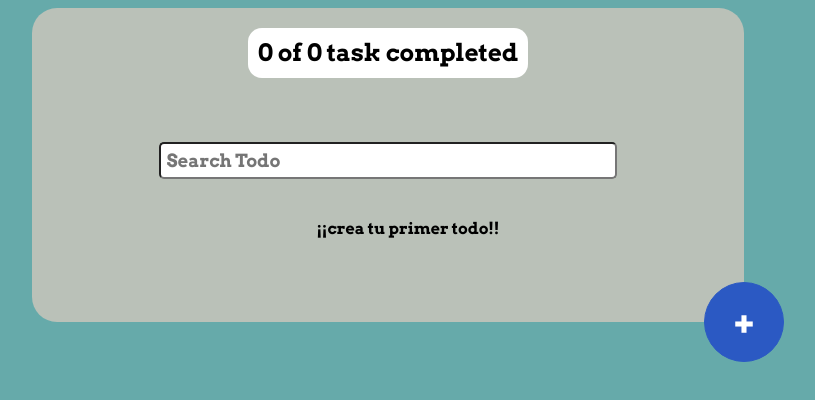
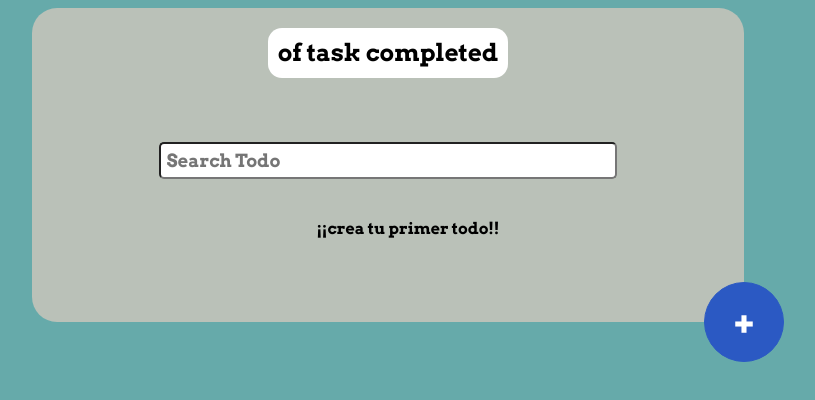
Before and after one commit to GeorgeGuerrero904/ReactLearn, a React (Create React App) app: page / in a window 1280 px wide. Shown: the top 400 px of the page, without its empty margins (252-1067 px from the left). Built offline with nearby package versions, Linux system fonts and the light colour scheme.

Commit message:
using a context to share status from files and components sonme bugs to be fixed

```diff
--- a/src/App.js
+++ b/src/App.js
@@ -1,8 +1,9 @@
 //import logo from './logo.svg';
 import './App.css';
+import './css/Main.css';
 import React from 'react';
 import { AppUI } from './Components/AppUI';
-import './css/Main.css';
+import { TodoProvider } from './TodoContext';
 
 // const DefaultTodos = [
 //   { text: 'tets 1', completed: true, step: 1 },
@@ -10,98 +11,16 @@ import './css/Main.css';
 //   { text: 'tets 3', completed: false, step: 3 }
 // ];
 
-function useLocalStorage(itemName, initialValue) {
-  const [loading, setLoading] = React.useState(true)
-  const [item, setItem] = React.useState(initialValue);
-  React.useEffect(() => {
-    setTimeout(() => {
-      const localStorageItem = localStorage.getItem(itemName);
-      let parsedItem;
-      if (!localStorageItem) {
-        localStorage.setItem(itemName, JSON.stringify(initialValue));
-        parsedItem = [];
-
-      } else {
-        parsedItem = JSON.parse(localStorageItem);
-      }
-
-      setItem(parsedItem);
-      setLoading(false);
-    }, 1000);
-  });
 
 
-  const saveItem = function (newItem) {
-    const ItemStr = JSON.stringify(newItem);
-    localStorage.setItem(itemName, ItemStr);
-    setItem(newItem);
-  }
-
-  return {
-    item ,
-    saveItem,
-    loading,
-  }
-}
-
 function App(props) {
-  const  {
-    item : todos,
-    saveItem: saveTodos,
-    loading,
-  } = useLocalStorage("todosList", []);
-
-  const [searchValue, setSearchValue] = React.useState('');
-  const completedTodos = todos.filter(todo => !!todo.completed).length;
-  const totalTodos = todos.length;
-
-
-  let searchedTodos = [];
-
-  if (!searchValue.length > 0) {
-    searchedTodos = todos;
-  } else {
-    const currentSearch = searchValue.toLowerCase();
-    searchedTodos = todos.filter(Element => {
-      return Element.text.toLowerCase().includes(currentSearch);
-    })
-  }
-
-
-
-  const changeTodoStatus = (text) => {
-    const todoIndex = todos.findIndex(todo => todo.text === text);
-    const newTodos = [...todos];
-    console.log("setting value to ", newTodos[todoIndex].completed === true ? false : true)
-    newTodos[todoIndex].completed = newTodos[todoIndex].completed === true ? false : true;
-    saveTodos(newTodos);
-  }
-
-  const deleteTodo = (text) => {
-    const todoIndex = todos.findIndex(todo => todo.text === text);
-    const newTodos = [...todos];
-    newTodos.splice(todoIndex, 1);
-    console.log("removing element", todoIndex)
-    saveTodos(newTodos);
-  }
-
-  // React.useEffect(()=>{
-  //   console.log("use effect triggered")
-  // }, [totalTodos]);
 
 
   return (
-    <AppUI
-      loading={loading}
-      totalTodos={totalTodos}
-      completedTodos={completedTodos}
-      searchValue={searchValue}
-      setSearchValue={setSearchValue}
-      searchedTodos={searchedTodos}
-      changeTodoStatus={changeTodoStatus}
-      deleteTodo={deleteTodo}
-    />
-  );
+    <TodoProvider>
+      <AppUI/>
+    </TodoProvider>
+      );
 }
 
 export default App;
--- a/src/Components/AppUI.js
+++ b/src/Components/AppUI.js
@@ -1,22 +1,22 @@
 import React from "react";
 
-import {TodoCounter} from './TodoCounter'
+import { TodoCounter } from './TodoCounter'
 import { TodoSearch } from './TodoSearch';
 import { CreateTodoButton } from './CreateTodoButton'
 import { TodoList } from './TodoList';
 import { TodoItem } from './TodoItem';
+import { TodoContext } from "../TodoContext";
 
-function AppUI({totalTodos, completedTodos, searchValue, setSearchValue, searchedTodos, changeTodoStatus, deleteTodo, loading, error}) {
+function AppUI() {
+
+
     return (
         <React.Fragment>
-            <TodoCounter
-                total={totalTodos}
-                completed={completedTodos}
-            />
-            <TodoSearch
-                searchValue={searchValue}
-                setSearchValue={setSearchValue}
-            />
+            <TodoCounter />
+            <TodoSearch />
+            <TodoContext.Consumer>
+                {({error, loading, searchedTodos, completedTodos, deleteTodo, changeTodoStatus}) => {
+                    return (
                         <TodoList>
                             {error && <p> ¡¡ERROR!!</p>}
                             {loading && <p>Cargando....</p>}
@@ -34,6 +34,9 @@ function AppUI({totalTodos, completedTodos, searchValue, setSearchValue, searche
                                     />
                                 })}
                         </TodoList>
+                    );
+                }}
+            </TodoContext.Consumer>
             <CreateTodoButton />
         </React.Fragment>
 
--- /dev/null
+++ b/src/TodoContext/index.js
@@ -0,0 +1,65 @@
+import React from "react";
+import { useLocalStorage } from "./useLocalStorage";
+
+const TodoContext = React.createContext()
+
+function TodoProvider(props) {
+
+    const {
+        item: todos,
+        saveItem: saveTodos,
+        loading,
+    } = useLocalStorage("todosList", []);
+
+    const [searchValue, setSearchValue] = React.useState('');
+    const completedTodos = todos.filter(todo => !!todo.completed).length;
+    const totalTodos = todos.length;
+
+
+    let searchedTodos = [];
+
+    if (!searchValue.length > 0) {
+        searchedTodos = todos;
+    } else {
+        const currentSearch = searchValue.toLowerCase();
+        searchedTodos = todos.filter(Element => {
+            return Element.text.toLowerCase().includes(currentSearch);
+        })
+    }
+
+
+
+    const changeTodoStatus = (text) => {
+        const todoIndex = todos.findIndex(todo => todo.text === text);
+        const newTodos = [...todos];
+        console.log("setting value to ", newTodos[todoIndex].completed === true ? false : true)
+        newTodos[todoIndex].completed = newTodos[todoIndex].completed === true ? false : true;
+        saveTodos(newTodos);
+    }
+
+    const deleteTodo = (text) => {
+        const todoIndex = todos.findIndex(todo => todo.text === text);
+        const newTodos = [...todos];
+        newTodos.splice(todoIndex, 1);
+        console.log("removing element", todoIndex)
+        saveTodos(newTodos);
+    }
+
+    return (
+        <TodoContext.Provider value={{
+            loading,
+            totalTodos,
+            completedTodos,
+            searchValue,
+            setSearchValue,
+            searchedTodos,
+            changeTodoStatus,
+            deleteTodo,
+        }}>
+            {props.children}
+        </TodoContext.Provider>
+    );
+}
+
+
+export {TodoContext, TodoProvider}
--- /dev/null
+++ b/src/TodoContext/useLocalStorage.js
@@ -0,0 +1,37 @@
+import React from "react";
+
+function useLocalStorage(itemName, initialValue) {
+    const [loading, setLoading] = React.useState(true)
+    const [item, setItem] = React.useState(initialValue);
+    React.useEffect(() => {
+      setTimeout(() => {
+        const localStorageItem = localStorage.getItem(itemName);
+        let parsedItem;
+        if (!localStorageItem) {
+          localStorage.setItem(itemName, JSON.stringify(initialValue));
+          parsedItem = [];
+
+        } else {
+          parsedItem = JSON.parse(localStorageItem);
+        }
+
+        setItem(parsedItem);
+        setLoading(false);
+      }, 1000);
+    });
+
+
+    const saveItem = function (newItem) {
+      const ItemStr = JSON.stringify(newItem);
+      localStorage.setItem(itemName, ItemStr);
+      setItem(newItem);
+    }
+
+    return {
+      item ,
+      saveItem,
+      loading,
+    }
+  }
+
+  export {useLocalStorage};
```
Lines whose indentation alone changed are shown as unchanged.
